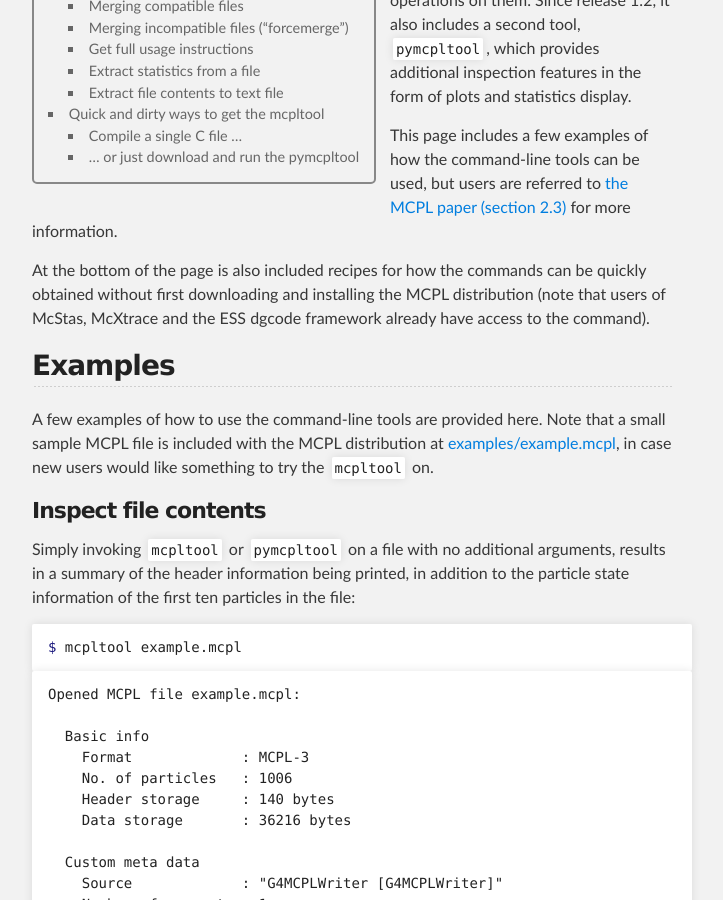
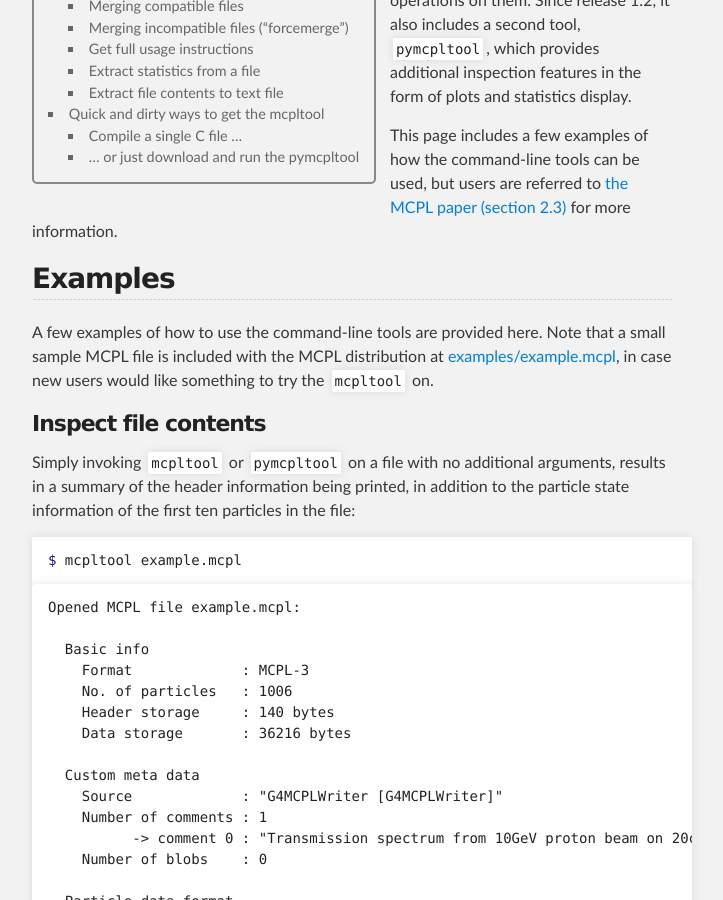
Before and after one commit to mctools/mcpl, a Jekyll site: the page built from usage_cmdline.md, in a window 1280 px wide and 900 px high, scrolled down 486 px. Shown: the whole window, without its empty margins (288-1011 px from the left). Built offline with Jekyll 4.4.1, drawn with Linux system fonts in a browser that asks for light colours.

Commit message:
update for mcpl2: replace references to /master/ with /HEAD/

```diff
--- a/_includes/linkfile.html
+++ b/_includes/linkfile.html
@@ -3,5 +3,5 @@
 {%   if include.download == true %}
 {%     assign dltag = include.file | split: "/" | last | prepend: ' download="' | append: '"' %}
 {%   endif %}
-<a href="{{ include.file | prepend: "/raw/master/" | prepend: site.github.repository_url }}"{{dltag}}>{{include.file | split: "/" | last }}</a>
+<a href="{{ include.file | prepend: "/raw/HEAD/" | prepend: site.github.repository_url }}"{{dltag}}>{{include.file | split: "/" | last }}</a>
 {% endcapture %}{{ dummy | strip_newlines | normalize_whitespace }}
--- a/usage_cmdline.md
+++ b/usage_cmdline.md
@@ -11,11 +11,9 @@ The MCPL distribution includes a handy command-line tool, `mcpltool`, which can
 This page includes a few examples of how the command-line tools can be used, but users are referred to
 {% include linkpaper.html subsection=2.3 %} for more information.
 
-At the bottom of the page is also included recipes for how the commands can be quickly obtained without first downloading and installing the MCPL distribution (note that users of McStas, McXtrace and the ESS dgcode framework already have access to the command).
-
 ## Examples
 
-A few examples of how to use the command-line tools are provided here. Note that a small sample MCPL file is included with the MCPL distribution at [examples/example.mcpl]({{"/raw/master/examples/example.mcpl" | prepend: site.github.repository_url }}), in case new users would like something to try the `mcpltool` on.
+A few examples of how to use the command-line tools are provided here. Note that a small sample MCPL file is included with the MCPL distribution at [examples/example.mcpl]({{"/raw/HEAD/examples/example.mcpl" | prepend: site.github.repository_url }}), in case new users would like something to try the `mcpltool` on.
 
 ### Inspect file contents
 
```
Also changed, not shown: hooks_geant4.md (+2 -2 lines).
